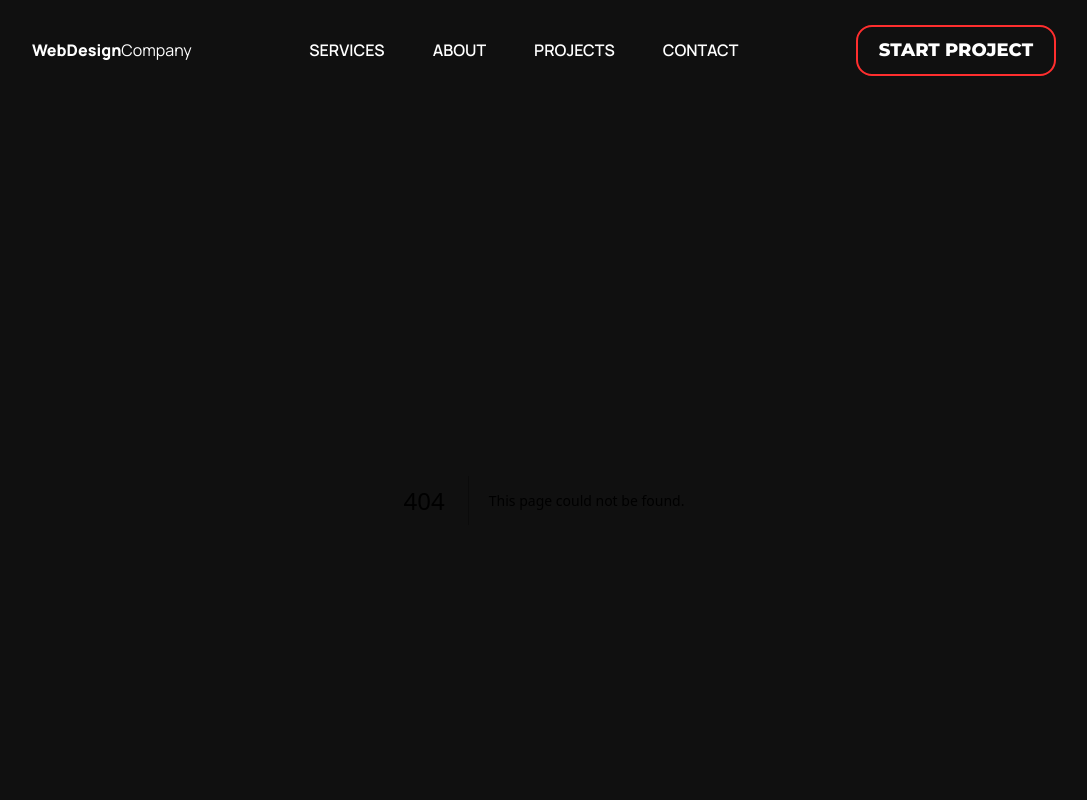
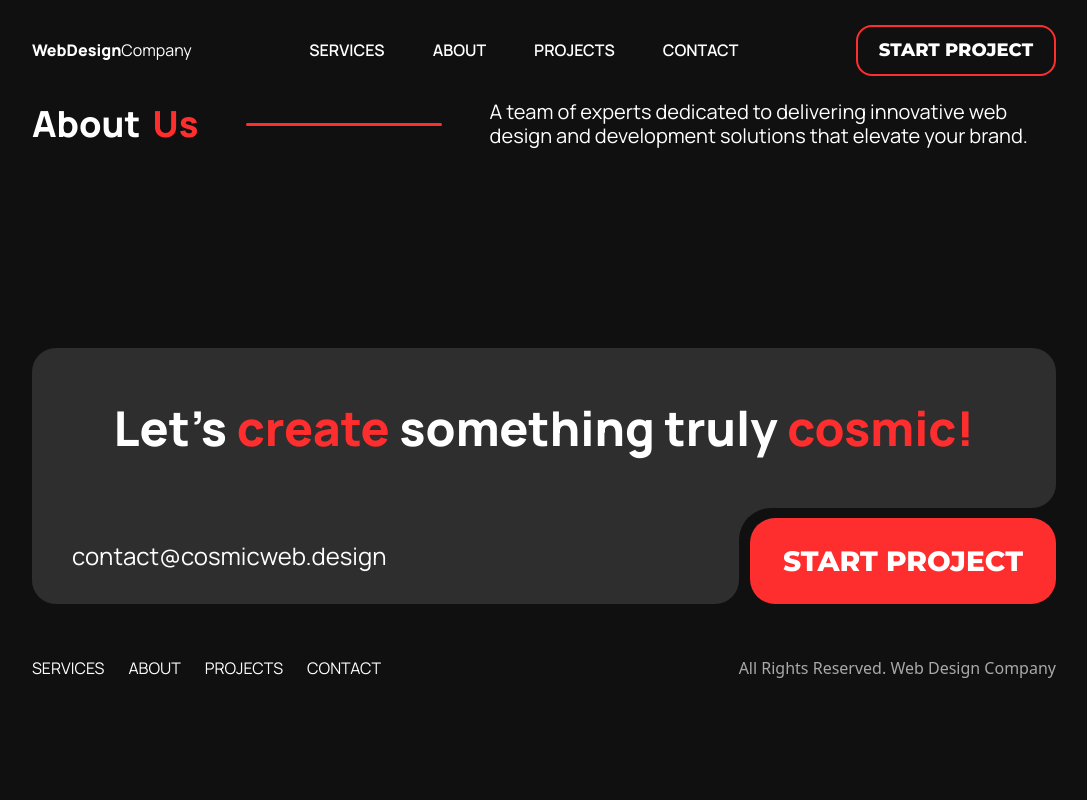
Before and after one commit to martins87/wdc-site, a Next.js app: page /about-us in a window 1280 px wide. Before the commit this address had no page. Shown: the top 800 px of the page, without its empty margins (96-1183 px from the left). Built offline with nearby package versions, Linux system fonts and the light colour scheme.

Commit message:
add about us page

```diff
--- /dev/null
+++ b/app/(pages)/about-us/page.tsx
@@ -0,0 +1,16 @@
+import Container from "@/app/components/Container";
+import SectionTitle from "@/app/components/SectionTitle";
+
+const AboutUs = () => {
+  return (
+    <Container>
+      <SectionTitle
+        inWhite="About"
+        inRed="Us"
+        description="A team of experts dedicated to delivering innovative web design and development solutions that elevate your brand."
+      />
+    </Container>
+  );
+};
+
+export default AboutUs;
--- a/app/components/SectionsLinks.tsx
+++ b/app/components/SectionsLinks.tsx
@@ -9,7 +9,7 @@ type Link = {
 
 const links: Link[] = [
   { src: "/services", label: "SERVICES" },
-  { src: "/about", label: "ABOUT" },
+  { src: "/about-us", label: "ABOUT" },
   { src: "/projects", label: "PROJECTS" },
   { src: "/contact", label: "CONTACT" },
 ];
```
